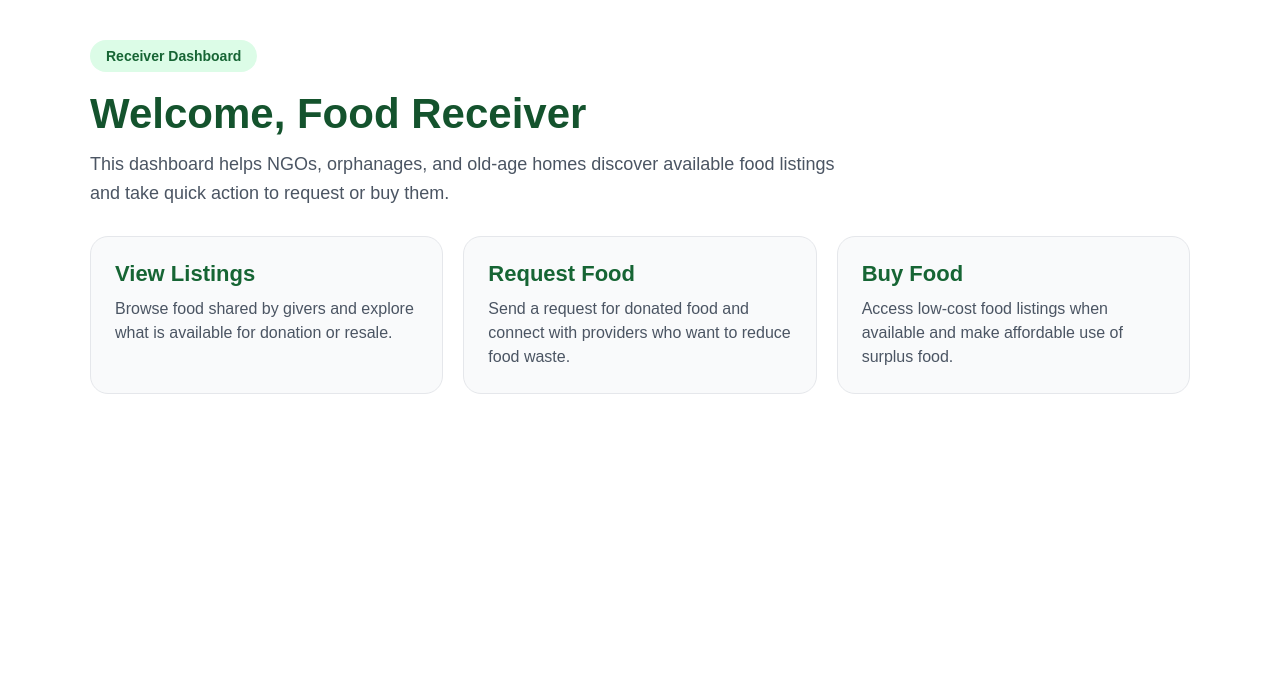
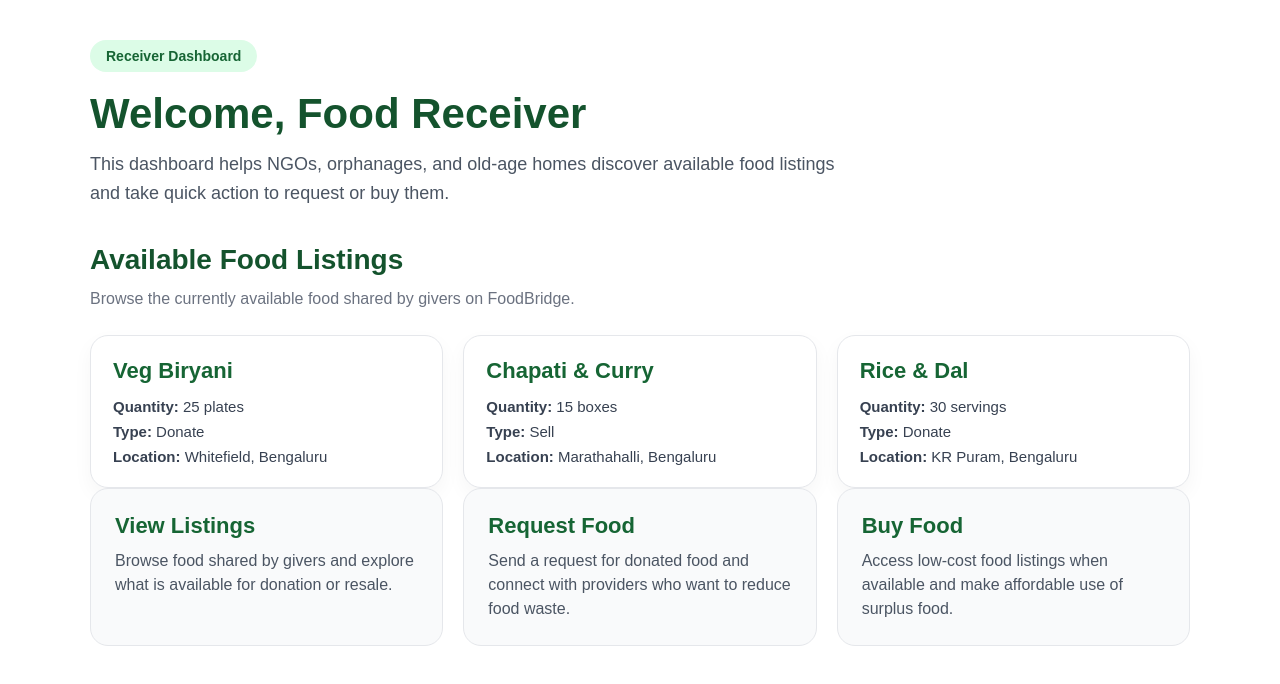
Before and after one commit to GauravSingh1P/FoodBridge, a React (Vite) app in the folder eatdoc/vite-project/: page /receiver in a window 1280 px wide. Shown: the top 684 px of the page. Built offline with nearby package versions, Linux system fonts and the light colour scheme.

Commit message:
FB-RC02-v0.4: Food listing display implemented Reason: Show available food items

```diff
--- /dev/null
+++ b/eatdoc/vite-project/src/components/FoodListingDisplay.jsx
@@ -0,0 +1,113 @@
+function FoodListingDisplay() {
+  const foodListings = [
+    {
+      id: 1,
+      foodName: 'Veg Biryani',
+      quantity: '25 plates',
+      foodType: 'Donate',
+      location: 'Whitefield, Bengaluru',
+    },
+    {
+      id: 2,
+      foodName: 'Chapati & Curry',
+      quantity: '15 boxes',
+      foodType: 'Sell',
+      location: 'Marathahalli, Bengaluru',
+    },
+    {
+      id: 3,
+      foodName: 'Rice & Dal',
+      quantity: '30 servings',
+      foodType: 'Donate',
+      location: 'KR Puram, Bengaluru',
+    },
+  ]
+
+  return (
+    <div style={{ marginTop: '36px' }}>
+      <h2
+        style={{
+          fontSize: '28px',
+          color: '#14532d',
+          marginBottom: '10px',
+        }}
+      >
+        Available Food Listings
+      </h2>
+
+      <p
+        style={{
+          color: '#6b7280',
+          fontSize: '16px',
+          lineHeight: '1.6',
+          marginBottom: '24px',
+        }}
+      >
+        Browse the currently available food shared by givers on FoodBridge.
+      </p>
+
+      <div
+        style={{
+          display: 'grid',
+          gridTemplateColumns: 'repeat(auto-fit, minmax(260px, 1fr))',
+          gap: '20px',
+        }}
+      >
+        {foodListings.map((item) => (
+          <div
+            key={item.id}
+            style={{
+              backgroundColor: '#ffffff',
+              border: '1px solid #e5e7eb',
+              borderRadius: '18px',
+              padding: '22px',
+              boxShadow: '0 8px 20px rgba(0, 0, 0, 0.04)',
+            }}
+          >
+            <h3
+              style={{
+                fontSize: '22px',
+                color: '#166534',
+                marginBottom: '14px',
+              }}
+            >
+              {item.foodName}
+            </h3>
+
+            <p
+              style={{
+                margin: '0 0 8px 0',
+                color: '#374151',
+                fontSize: '15px',
+              }}
+            >
+              <strong>Quantity:</strong> {item.quantity}
+            </p>
+
+            <p
+              style={{
+                margin: '0 0 8px 0',
+                color: '#374151',
+                fontSize: '15px',
+              }}
+            >
+              <strong>Type:</strong> {item.foodType}
+            </p>
+
+            <p
+              style={{
+                margin: 0,
+                color: '#374151',
+                fontSize: '15px',
+              }}
+            >
+              <strong>Location:</strong> {item.location}
+            </p>
+          </div>
+        ))}
+      </div>
+    </div>
+  )
+}
+
+export default FoodListingDisplay
--- a/eatdoc/vite-project/src/pages/ReceiverPage.jsx
+++ b/eatdoc/vite-project/src/pages/ReceiverPage.jsx
@@ -1,3 +1,4 @@
+import FoodListingDisplay from '../components/FoodListingDisplay'
 function ReceiverPage() {
   return (
     <div
@@ -58,7 +59,7 @@ function ReceiverPage() {
             them.
           </p>
         </div>
-
+            <FoodListingDisplay />
         <div
           style={{
             display: 'grid',
```
